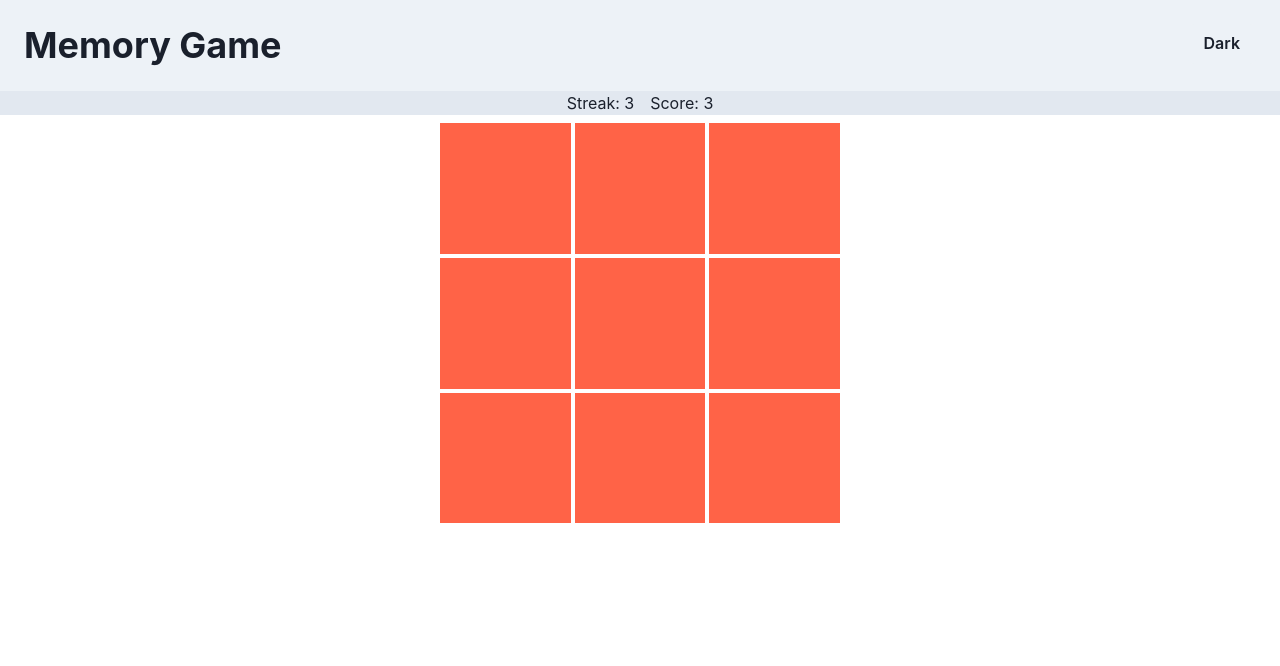
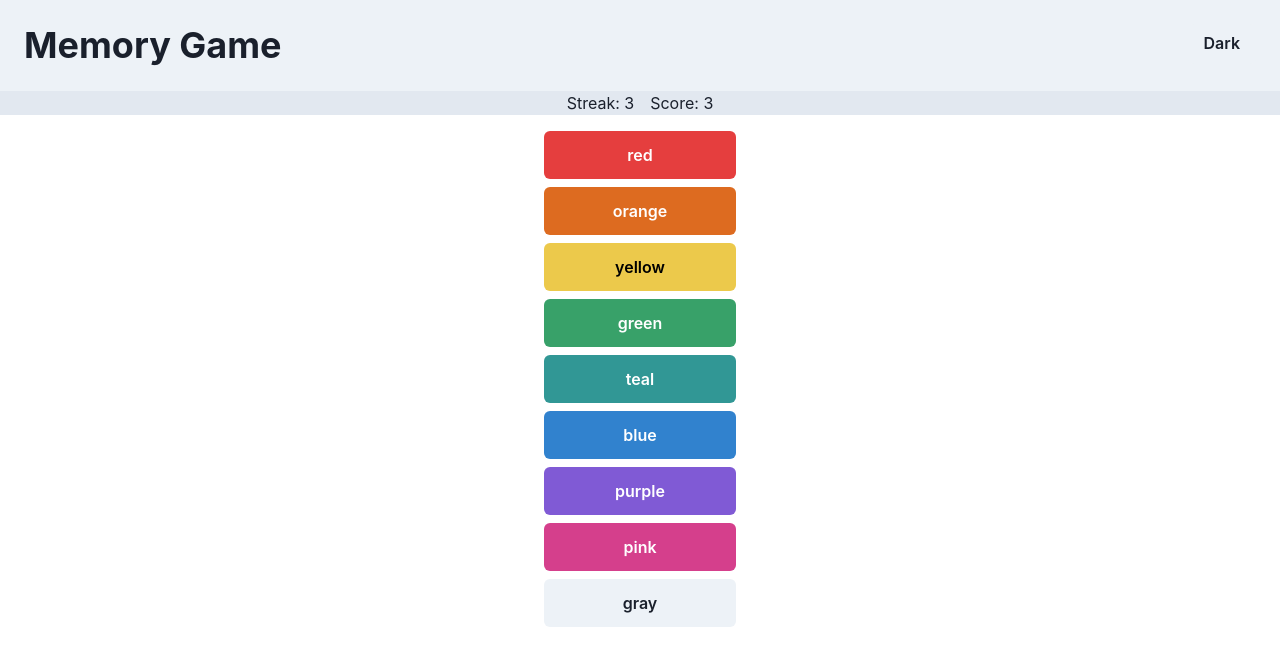
Before and after one commit to danranges/memory-card, a React (Create React App) app: page / in a window 1280 px wide. Shown: the top 666 px of the page. Built offline with nearby package versions, Linux system fonts and the light colour scheme.

Commit message:
Add palette selector component

```diff
--- a/src/App.jsx
+++ b/src/App.jsx
@@ -1,17 +1,29 @@
-import React from 'react';
+import React, { useState } from 'react';
 import Header from './components/Header';
 import Gameboard from './components/Gameboard';
 import Scoreboard from './components/Scoreboard';
+import PaletteSelector from './components/PaletteSelector';
 import './App.css';
 import { Flex } from '@chakra-ui/react';
 
 const App = () => {
+  const [hasTheme, setHasTheme] = useState(false);
+  const [palette, setPalette] = useState('');
+  const handleClick = (color) => {
+    setPalette(color);
+    setHasTheme(true);
+  };
+
   return (
     <div className='App'>
       <Header />
       <Scoreboard streak='3' score='3' />
       <Flex width={'100vw'} justify={'center'}>
-        <Gameboard />
+        {hasTheme ? (
+          <Gameboard palette={palette} />
+        ) : (
+          <PaletteSelector handleClick={handleClick} />
+        )}
       </Flex>
     </div>
   );
--- a/src/components/Gameboard.jsx
+++ b/src/components/Gameboard.jsx
@@ -1,7 +1,7 @@
 import React from 'react';
 import { Grid, GridItem } from '@chakra-ui/react';
 
-const Gameboard = () => {
+const Gameboard = ({ palette }) => {
   return (
     <Grid
       m={2}
@@ -11,15 +11,15 @@ const Gameboard = () => {
       templateColumns='repeat(3, 1fr)'
       gap={1}
     >
-      <GridItem bg='tomato' />
-      <GridItem bg='tomato' />
-      <GridItem bg='tomato' />
-      <GridItem bg='tomato' />
-      <GridItem bg='tomato' />
-      <GridItem bg='tomato' />
-      <GridItem bg='tomato' />
-      <GridItem bg='tomato' />
-      <GridItem bg='tomato' />
+      <GridItem bg={`${palette}.500`} />
+      <GridItem bg={`${palette}.500`} />
+      <GridItem bg={`${palette}.500`} />
+      <GridItem bg={`${palette}.500`} />
+      <GridItem bg={`${palette}.500`} />
+      <GridItem bg={`${palette}.500`} />
+      <GridItem bg={`${palette}.500`} />
+      <GridItem bg={`${palette}.500`} />
+      <GridItem bg={`${palette}.500`} />
     </Grid>
   );
 };
--- /dev/null
+++ b/src/components/PaletteSelector.jsx
@@ -0,0 +1,36 @@
+import React from 'react';
+import { Button, Flex } from '@chakra-ui/react';
+
+const PaletteSelector = ({ handleClick }) => {
+  const paletteOptions = [
+    'red',
+    'orange',
+    'yellow',
+    'green',
+    'teal',
+    'blue',
+    'purple',
+    'pink',
+    'gray',
+  ];
+
+  return (
+    <Flex flexDirection='column' py='4' gap={2}>
+      {paletteOptions.map((color) => {
+        return (
+          <Button
+            key={color}
+            onClick={() => handleClick(color)}
+            w={'48'}
+            h={'12'}
+            colorScheme={color}
+          >
+            {color}
+          </Button>
+        );
+      })}
+    </Flex>
+  );
+};
+
+export default PaletteSelector;
```
